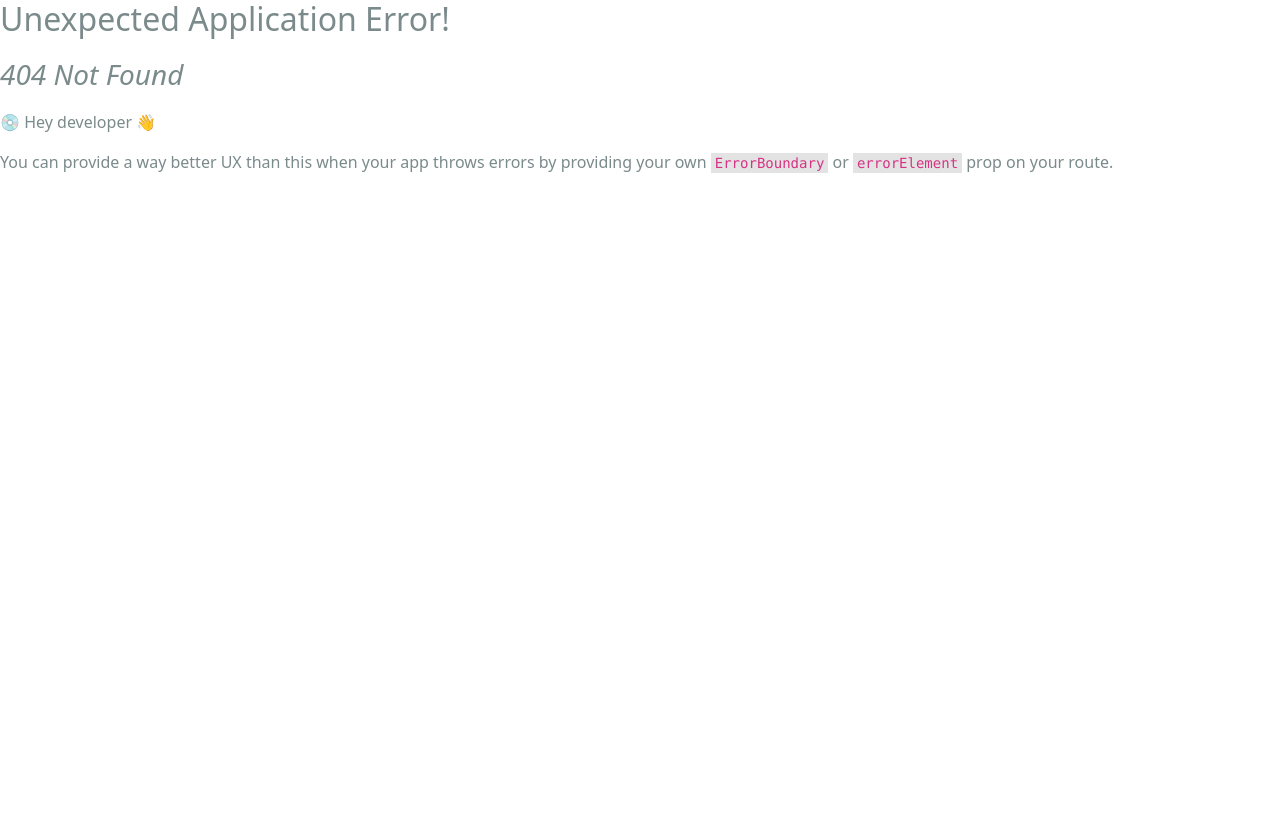
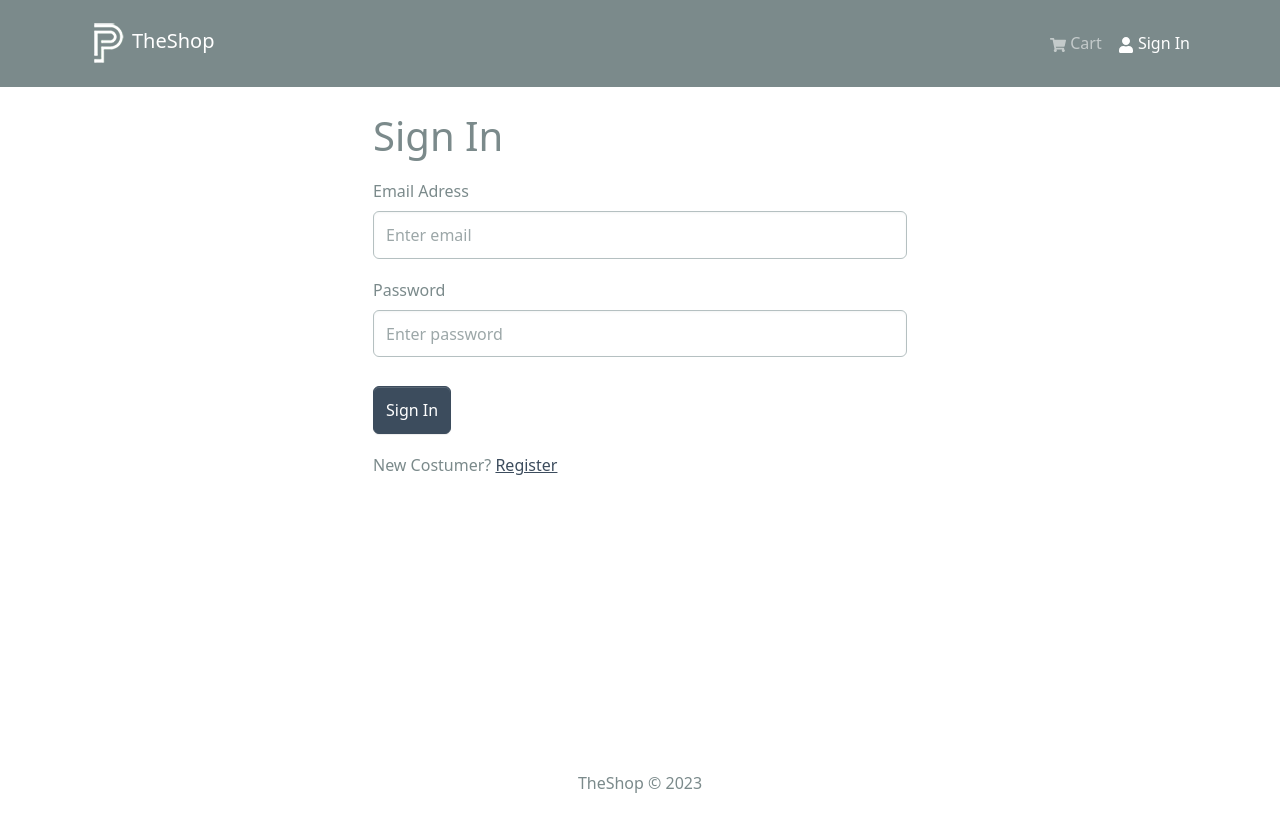
Before and after one commit to Alex-dev7/eCommerce, a React (Create React App) app: page /login in a window 1280 px wide. Before the commit this address had no page. Before the commit the page ends 800 px from the top, so only its background shows below. Built offline with nearby package versions, Linux system fonts and the light colour scheme.

Commit message:
Login Screen

```diff
--- /dev/null
+++ b/src/components/FormContainer.jsx
@@ -0,0 +1,15 @@
+import { Container, Row, Col } from 'react-bootstrap'
+
+function FormContainer({ children }) {
+  return (
+    <Container>
+        <Row className='justify-content-md-center'>
+            <Col xs={12} md={6}>
+                { children }
+            </Col>
+        </Row>
+    </Container>
+  )
+}
+
+export default FormContainer
--- a/src/index.js
+++ b/src/index.js
@@ -11,6 +11,7 @@
 import HomeScreen from './screens/HomeScreen';
 import ProductScreen from './screens/ProductScreen';
 import CartScreen from './screens/CartScreen';
+import LoginScreen from './screens/LoginScreen';
 
 const router = createBrowserRouter(
   createRoutesFromElements(
@@ -18,6 +19,7 @@
       <Route index={true} path="/" element={<HomeScreen/>} />
       <Route path="/product/:id" element={<ProductScreen/>} />
       <Route path="/cart" element={<CartScreen/>} />
+      <Route path='/login' element={<LoginScreen/>} />
     </Route>
   )
 )
--- /dev/null
+++ b/src/screens/LoginScreen.jsx
@@ -0,0 +1,56 @@
+import { useState } from "react"
+import { Link } from "react-router-dom"
+import { Form, Button, Row, Col } from "react-bootstrap"
+import FormContainer from "../components/FormContainer"
+
+
+function LoginScreen() {
+const [ email, setEmail ] = useState('')
+const [password, setPassword ] = useState('')
+
+const submitHandler = (e) => {
+    e.preventDefault()
+    console.log('submit')
+}
+
+
+  return (
+   <FormContainer>
+        <h1>Sign In</h1>
+        <Form onSubmit={submitHandler}>
+            <Form.Group controlId="email" className="my-3">
+                <Form.Label>Email Adress</Form.Label>
+                <Form.Control
+                    type='email'
+                    placeholder="Enter email"
+                    value={email}
+                    onChange={(e) => setEmail(e.target.value)}
+                    >
+                </Form.Control>
+            </Form.Group>
+            <Form.Group controlId="password" className="my-3">
+                <Form.Label>Password</Form.Label>
+                <Form.Control
+                    type='password'
+                    placeholder="Enter password"
+                    value={password}
+                    onChange={(e) => setPassword(e.target.value)}
+                    >
+                </Form.Control>
+            </Form.Group>
+            <Button type='submit' variant="primary" className="mt-2" >
+                Sign In
+            </Button>
+        </Form>
+
+        <Row className="py-3">
+            <Col>
+                New Costumer? <Link to='/register' >Register</Link>
+            </Col>
+        </Row>
+
+   </FormContainer>
+  )
+}
+
+export default LoginScreen
```
